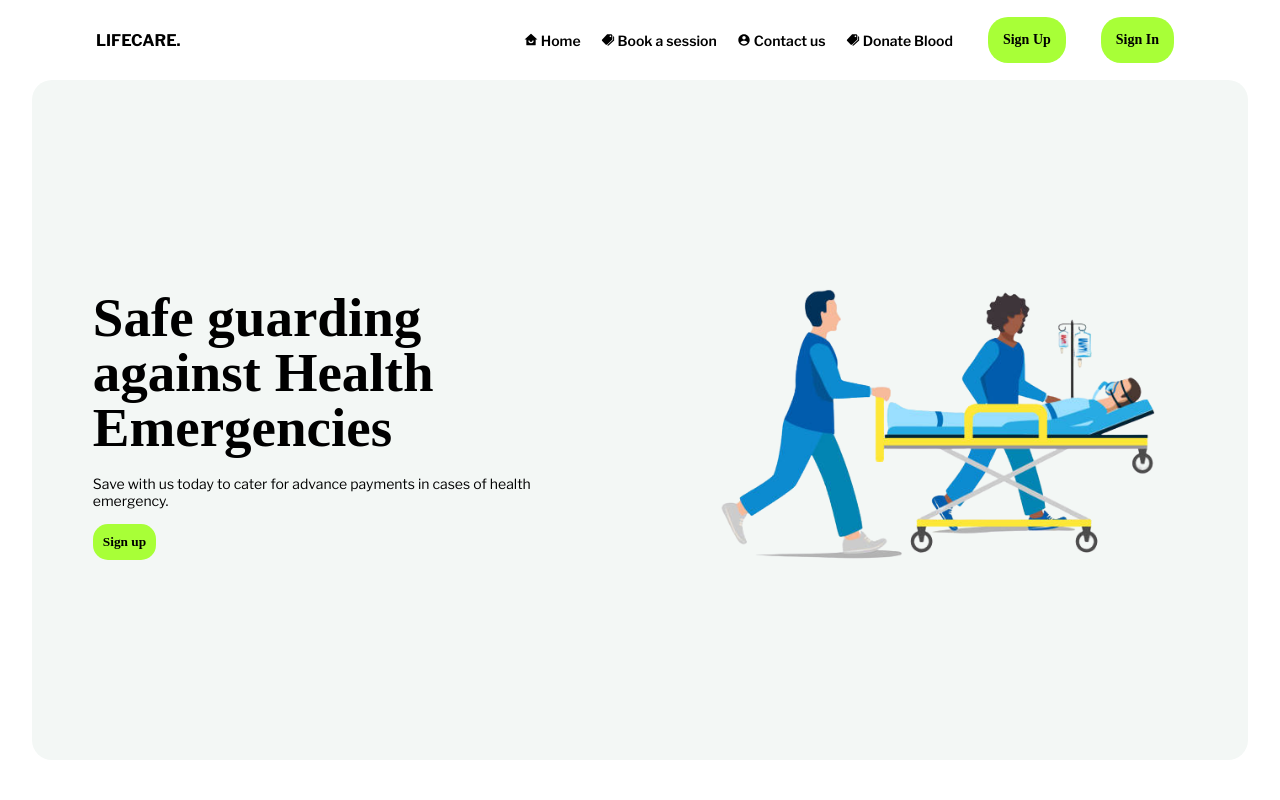
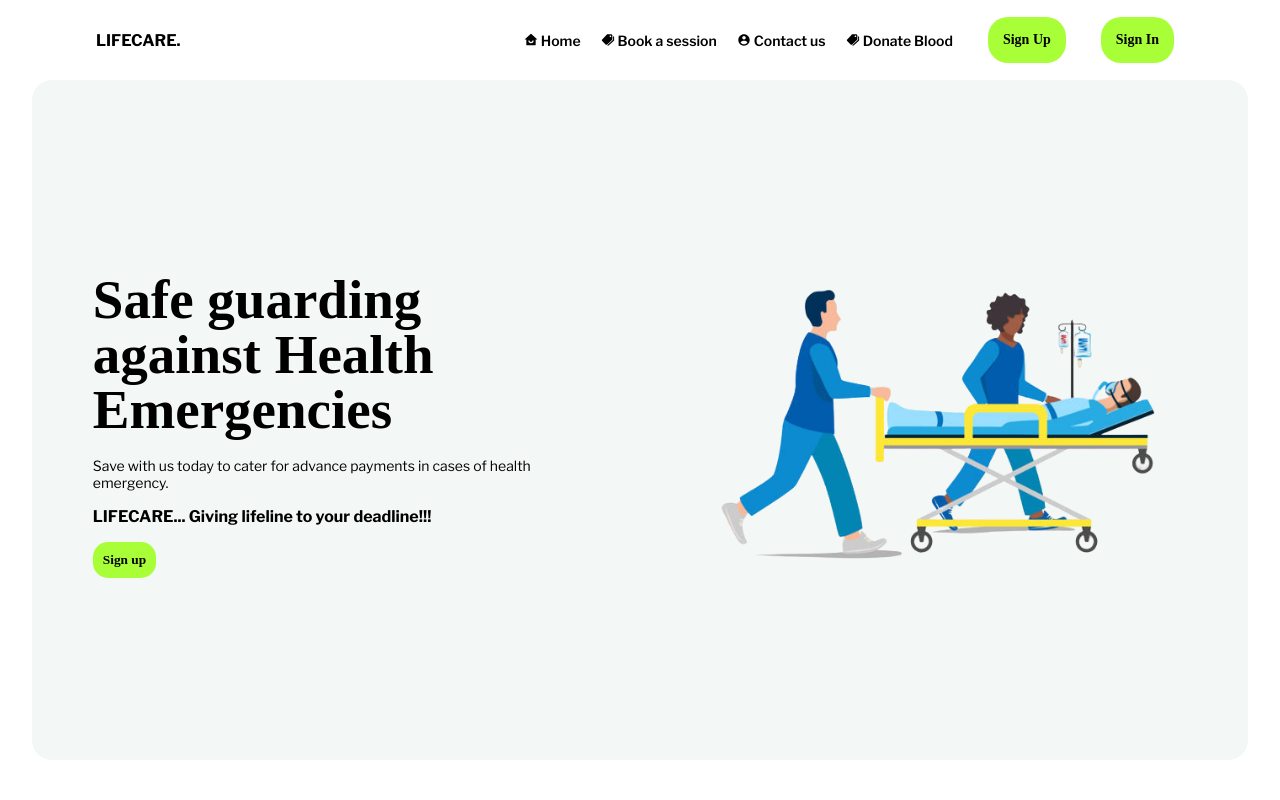
Before and after one commit to Sanni-Damilola/LIFECARE, a React (Create React App) app in the folder client/: page / in a window 1280 px wide. Shown: the top 800 px of the page. Built offline with nearby package versions, Linux system fonts and the light colour scheme.

Commit message:
HeroUpdate

```diff
--- a/client/src/Components/Home/Hero/Hero.tsx
+++ b/client/src/Components/Home/Hero/Hero.tsx
@@ -17,8 +17,9 @@ const Hero = () => {
 
             <Content>
               Save with us today to cater for advance payments in cases
-              of health emergency.
+              of health emergency. <br />
             </Content>
+            <p style={{fontWeight: "bold"}}>LIFECARE... Giving lifeline to your deadline!!!</p>
 
             <ButtonHold>
               <NavLink
```
